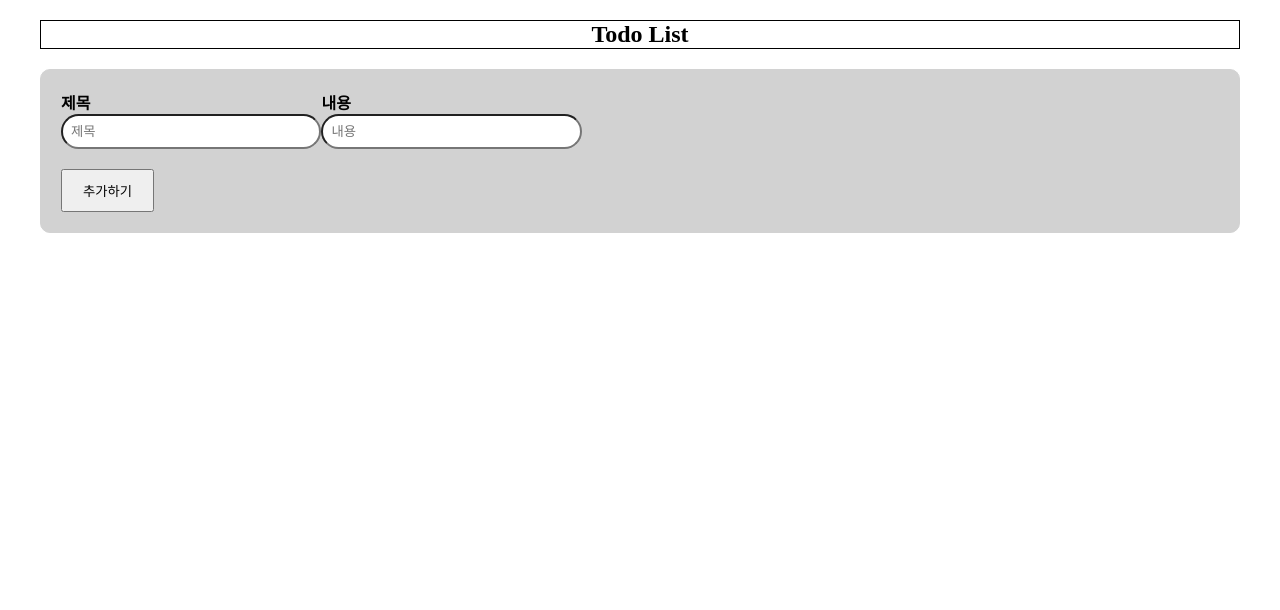
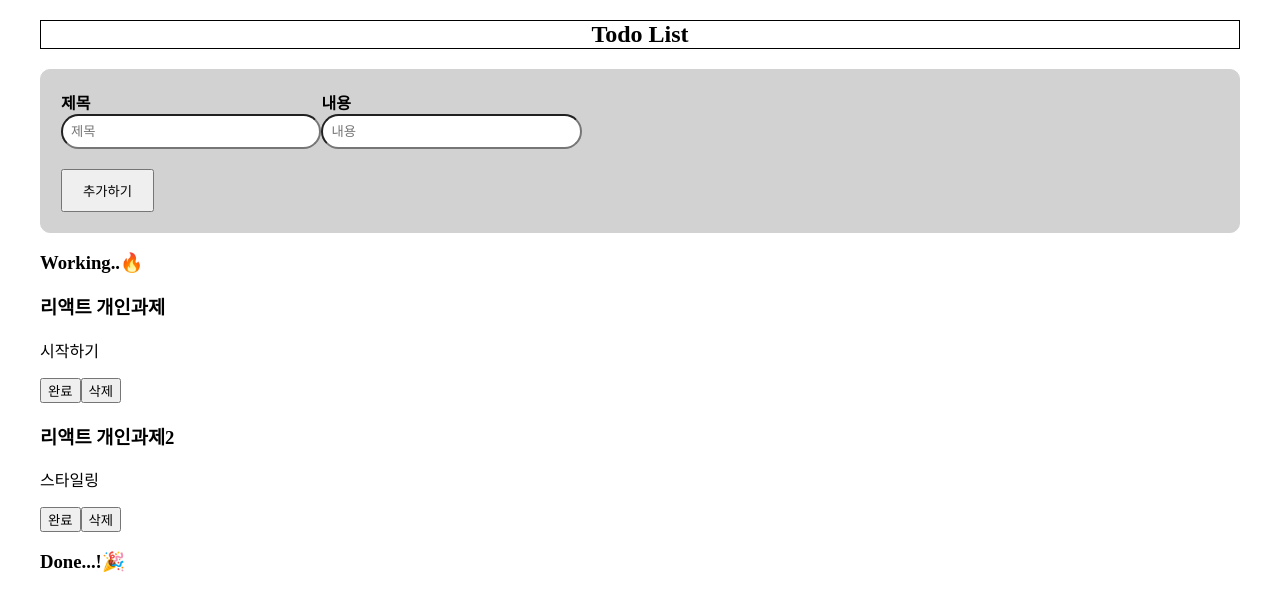
Before and after one commit to Chasyuss/todolist, a React (Vite) app: page / in a window 1280 px wide. Shown: the top 610 px of the page. Built offline with nearby package versions, Linux system fonts and the light colour scheme.

Commit message:
[feat]: toggle 기능 추가

```diff
--- a/src/App.jsx
+++ b/src/App.jsx
@@ -4,7 +4,8 @@ import './App.css';
 const App = () => {
   //초기상태설정
   const initialState = [
-    { id: 0, title: '리액트 개인과제', content: '시작하기', isDone: false }
+    { id: 0, title: '리액트 개인과제', content: '시작하기', isDone: false },
+    { id: 1, title: '리액트 개인과제2', content: '스타일링', isDone: false }
   ];
   const [todos, setTodos] = useState(initialState);
 
@@ -70,10 +71,32 @@ const App = () => {
             <input className='context1' type='text' placeholder='내용' value={content} onChange={handleInputChange} />
           </div>
         </div>
-
         <button className='addTodo' type="submit"> 추가하기 </button>
       </div>
 
+      <h3> Working..🔥 </h3>
+      {todos.filter(todo => !todo.isDone).map(todo => (
+        <div key={todo.id} className='todoCard'>
+          <h3>{todo.title}</h3>
+          <p>{todo.content}</p>
+          <button className='completebtn' onClick={() => toggleTodo(todo.id)}>
+            {todo.isDone ? '취소' : '완료'}
+          </button>
+          <button className='removebtn' onClick={() => removeTodo(todo.id)}>삭제</button>
+        </div>
+      ))}
+
+      <h3>Done...!🎉</h3>
+      {todos.filter(todo => todo.isDone).map(todo => (
+        <div key={todo.id} className='completeCard'>
+          <h3>{todo.title}</h3>
+          <p>{todo.content}</p>
+          <button className='completebtn' onClick={() => toggleTodo(todo.id)}>
+            {todo.isDone ? '취소' : '완료'}
+          </button>
+          <button className='removebtn' onClick={() => removeTodo(todo.id)}>삭제</button>
+        </div>
+      ))}
     </form>
   );
 }
```
